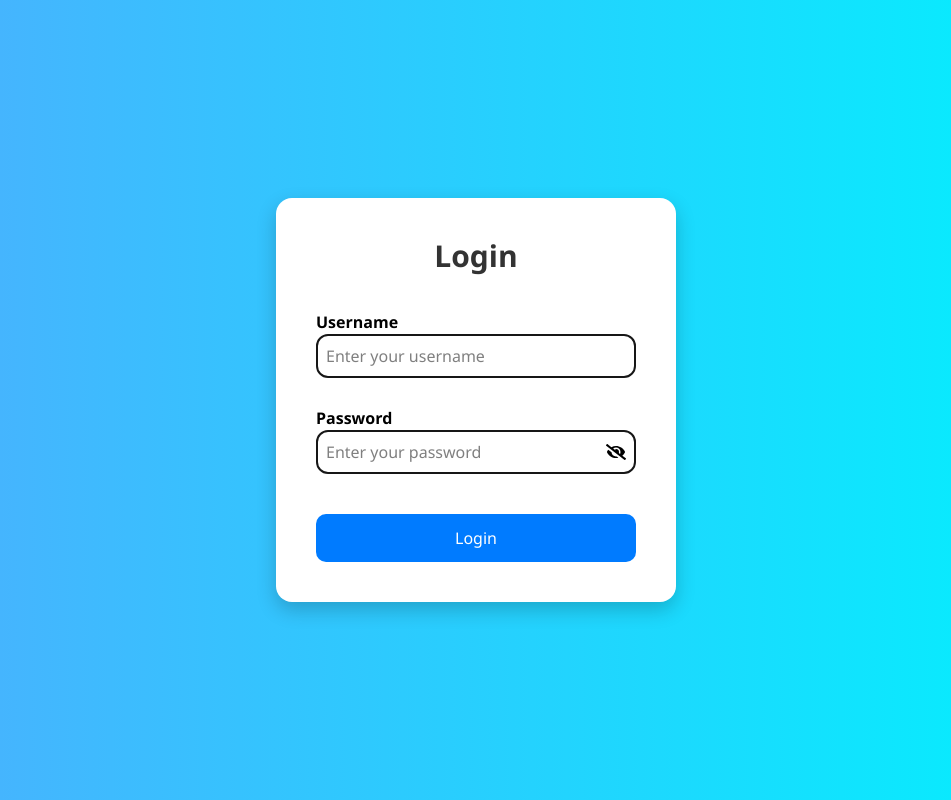
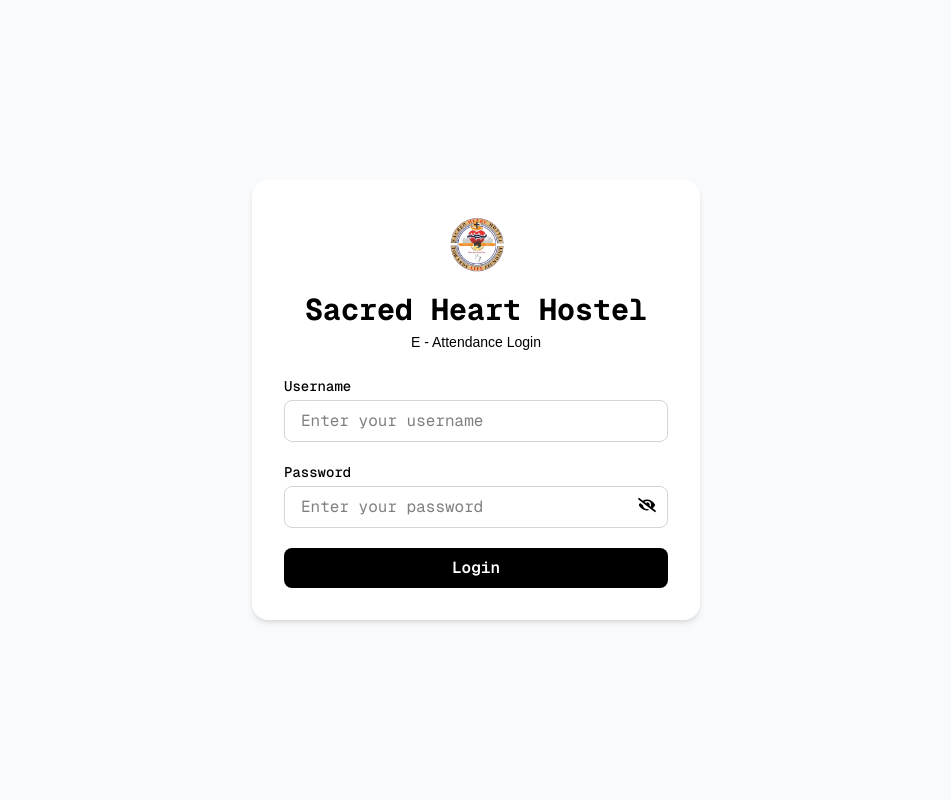
Before and after one commit to kompaaz/hostel-attendance-frontend, a Next.js app: page /login in a window 1280 px wide. Shown: the whole page, without its empty margins (164-1115 px from the left). Built offline with nearby package versions, Linux system fonts and the light colour scheme.

Commit message:
ui altered on login page

```diff
--- a/app/login/page.tsx
+++ b/app/login/page.tsx
@@ -1,6 +1,5 @@
 "use client";
 import React, { useState } from "react";
-import "../styles/login.css";
 import { FaEye, FaEyeSlash } from "react-icons/fa";
 import { useRouter } from "next/navigation";
 import axios from "axios";
@@ -20,81 +19,96 @@
 
     try {
       const response = await axios.post(
-  "http://localhost:5000/api/auth/login", // NOT https!
-  {
-    username,
-    password,
-  },
+        "http://localhost:5000/api/auth/login",
+        { username, password },
         {
           headers: {
             "Content-Type": "application/json",
           },
-    withCredentials: true, // only if you use cookies/sessions
+          withCredentials: true,
         }
       );
 
       alert("✅ Login successful");
-    console.log(response.data); // optional: see response
-    router.push("/dashboard"); // or wherever you want to redirect
+      router.push("/dashboard");
     } catch (err: any) {
-    console.error("Login error:", err);
-
       if (err.response) {
         setError(err.response.data?.message || "❌ Invalid credentials");
       } else {
-      setError("🚨 Cannot connect to server. Check if API is deployed and CORS is allowed.");
+        setError(
+          "🚨 Cannot connect to server. Check if API is running and CORS is allowed."
+        );
       }
     } finally {
       setLoading(false);
     }
-
-  console.log("Login attempt:", { username, password });
-
   };
 
   return (
-    <div className="container">
-      <form className="login-form" onSubmit={handleSubmit}>
-        <h2 className="text-3xl font-semibold mb-4">Login</h2>
+    <div className="min-h-screen bg-gray-50 flex items-center justify-center px-4">
+      <div className="w-full max-w-md bg-white rounded-2xl shadow-md p-8">
+        {/* Logo */}
+        <div className="flex justify-center mb-4">
+          <img
+            src="/logo.png" // Replace with your logo path
+            alt="Sacred Heart Logo"
+            className="w-16 h-16 object-contain"
+          />
+        </div>
 
-        <label htmlFor="username" className="text-black">Username</label>
-        <div className="px-2 border-2 rounded-xl mb-4">
+        {/* Title */}
+        <h2 className="text-2xl md:text-3xl font-bold text-center text-black mb-1 font-mono">
+          Sacred Heart Hostel
+        </h2>
+        <p className="text-sm text-black text-center mb-6">
+          E - Attendance Login
+        </p>
+
+        <form onSubmit={handleSubmit} className="space-y-5 font-mono">
+          <div>
+            <label htmlFor="username" className="text-sm font-medium text-black mb-1 block">
+              Username
+            </label>
             <input
-            className="h-10 text-black outline-none w-full"
+              id="username"
               type="text"
-            id="username"
               value={username}
               onChange={(e) => setUsername(e.target.value)}
               placeholder="Enter your username"
               required
+              className="w-full px-4 py-2 border border-gray-300 rounded-lg focus:ring-2 focus:ring-blue-500 focus:outline-none transition text-black"
             />
           </div>
 
-        <label htmlFor="password" className="text-black">Password</label>
-        <div className="px-2 flex items-center justify-between border-2 rounded-xl mb-4">
+          <div>
+            <label htmlFor="password" className="text-sm font-medium text-black mb-1 block">
+              Password
+            </label>
+            <div className="relative">
               <input
-            className="h-10 text-black outline-none w-full"
+                id="password"
                 type={showPassword ? "text" : "password"}
-            id="password"
                 value={password}
                 onChange={(e) => setPassword(e.target.value)}
                 placeholder="Enter your password"
                 required
+                className="w-full px-4 py-2 border border-gray-300 rounded-lg focus:ring-2 focus:ring-blue-500 focus:outline-none pr-10 transition text-black"
               />
               <div
-            className="text-black ml-2 cursor-pointer"
                 onClick={() => setShowPassword((prev) => !prev)}
+                className="absolute top-2.5 right-3 text-black cursor-pointer"
               >
-            {showPassword ? <FaEye size={20} /> : <FaEyeSlash size={20} />}
+                {showPassword ? <FaEye size={18} /> : <FaEyeSlash size={18} />}
+              </div>
             </div>
           </div>
 
-        {error && <p className="text-red-600 text-sm mb-2">{error}</p>}
+          {error && <p className="text-red-600 text-sm text-center">{error}</p>}
 
           <button
             type="submit"
             disabled={loading}
-          className={`bg-blue-500 text-white px-4 py-2 rounded-md hover:bg-blue-600 transition ${
+            className={`w-full py-2 rounded-lg bg-black text-white font-semibold transition hover:bg-gray-900 ${
               loading ? "opacity-50 cursor-not-allowed" : ""
             }`}
           >
@@ -102,6 +116,7 @@
           </button>
         </form>
       </div>
+    </div>
   );
 };
 
```
Lines whose indentation alone changed are shown as unchanged.
